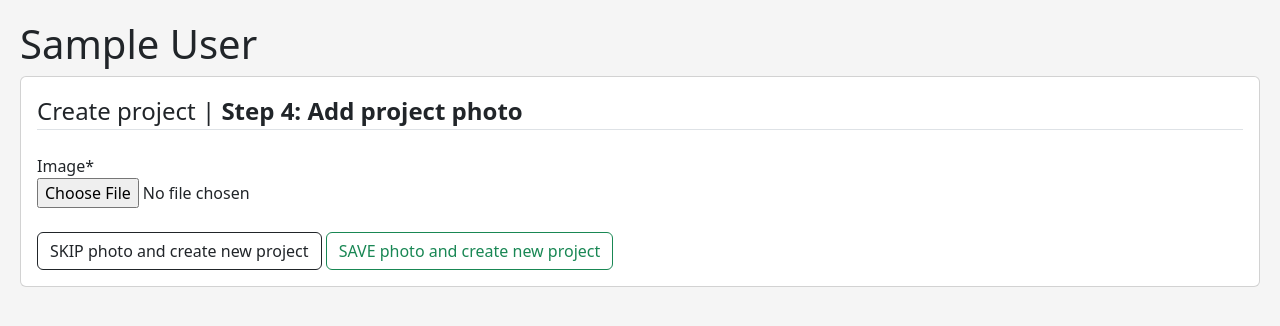
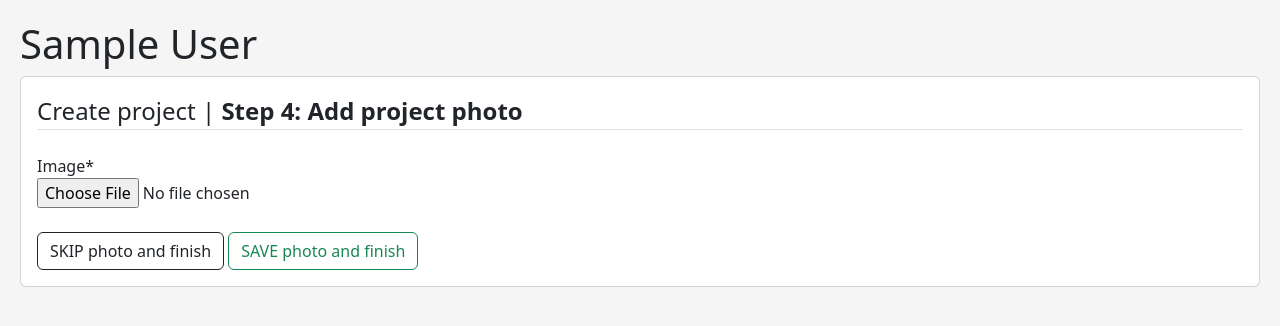
Before and after one commit to JackPadalino/amscsapp, a Django app: page /users/create-project-step-4/1/ in a window 1280 px wide. Shown: the part 57-383 px from the top of the page. Run offline with Django 4.2, Linux system fonts and the light colour scheme; a user stored in the database is signed in; tables that the repository leaves empty hold one stand-in row (values such as "Sample post"); some libraries are stand-ins or nearby versions.

Commit message:
updated buttons

```diff
--- a/users/templates/users/users-create-project-step-4-add-photo.html
+++ b/users/templates/users/users-create-project-step-4-add-photo.html
@@ -12,8 +12,8 @@
             </fieldset>
             <br>
             <div class='form-group'>
-                <a class="btn btn-outline-dark" href="{% url 'users-create-project-step-5' temp_project.pk %}">SKIP photo and create new project</a>
-                <button class="btn btn-outline-success" type='submit'>SAVE photo and create new project</button>
+                <a class="btn btn-outline-dark" href="{% url 'users-create-project-step-5' temp_project.pk %}">SKIP photo and finish</a>
+                <button class="btn btn-outline-success" type='submit'>SAVE photo and finish</button>
             </div>
         </form>
     </div>
```
